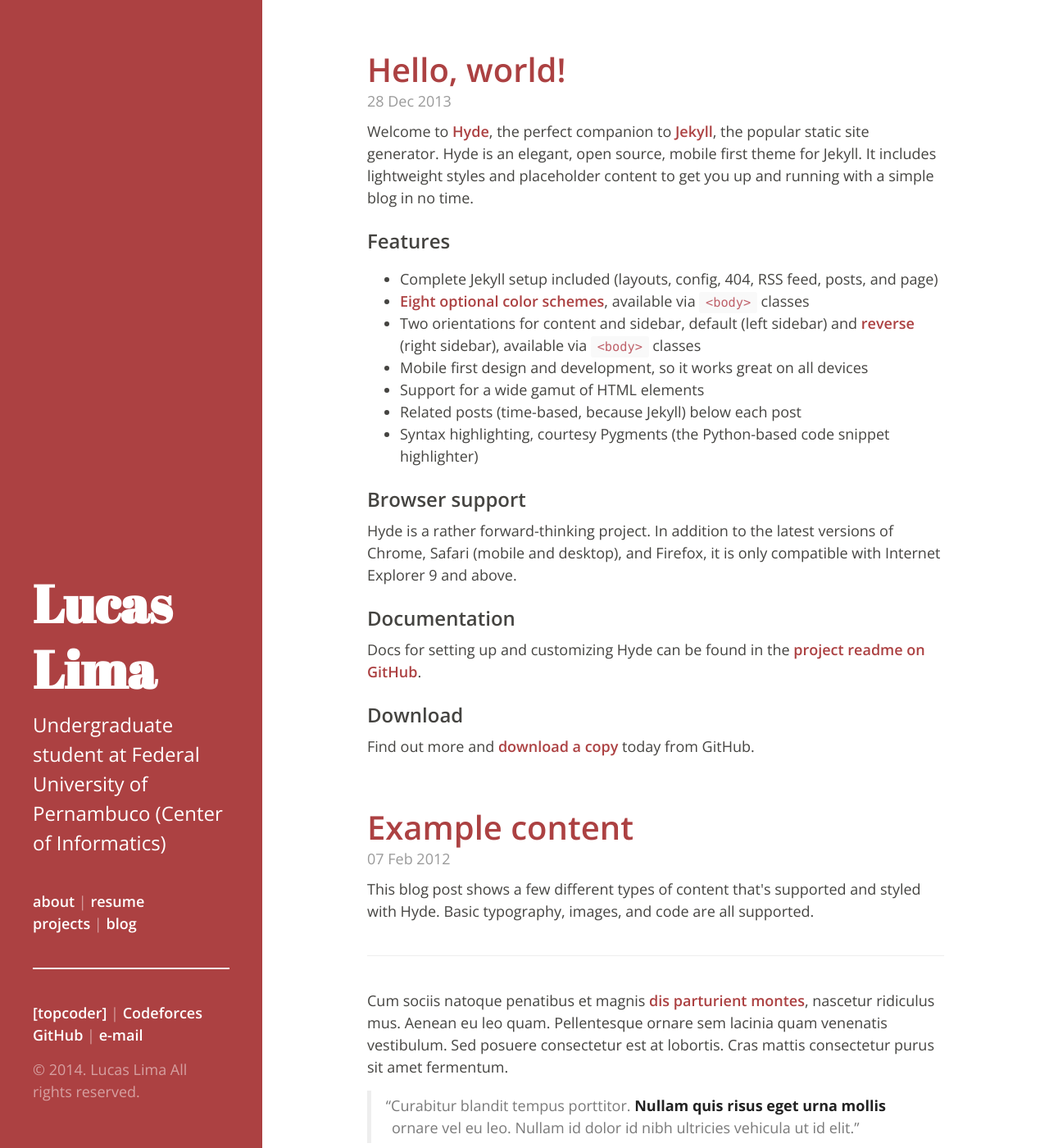
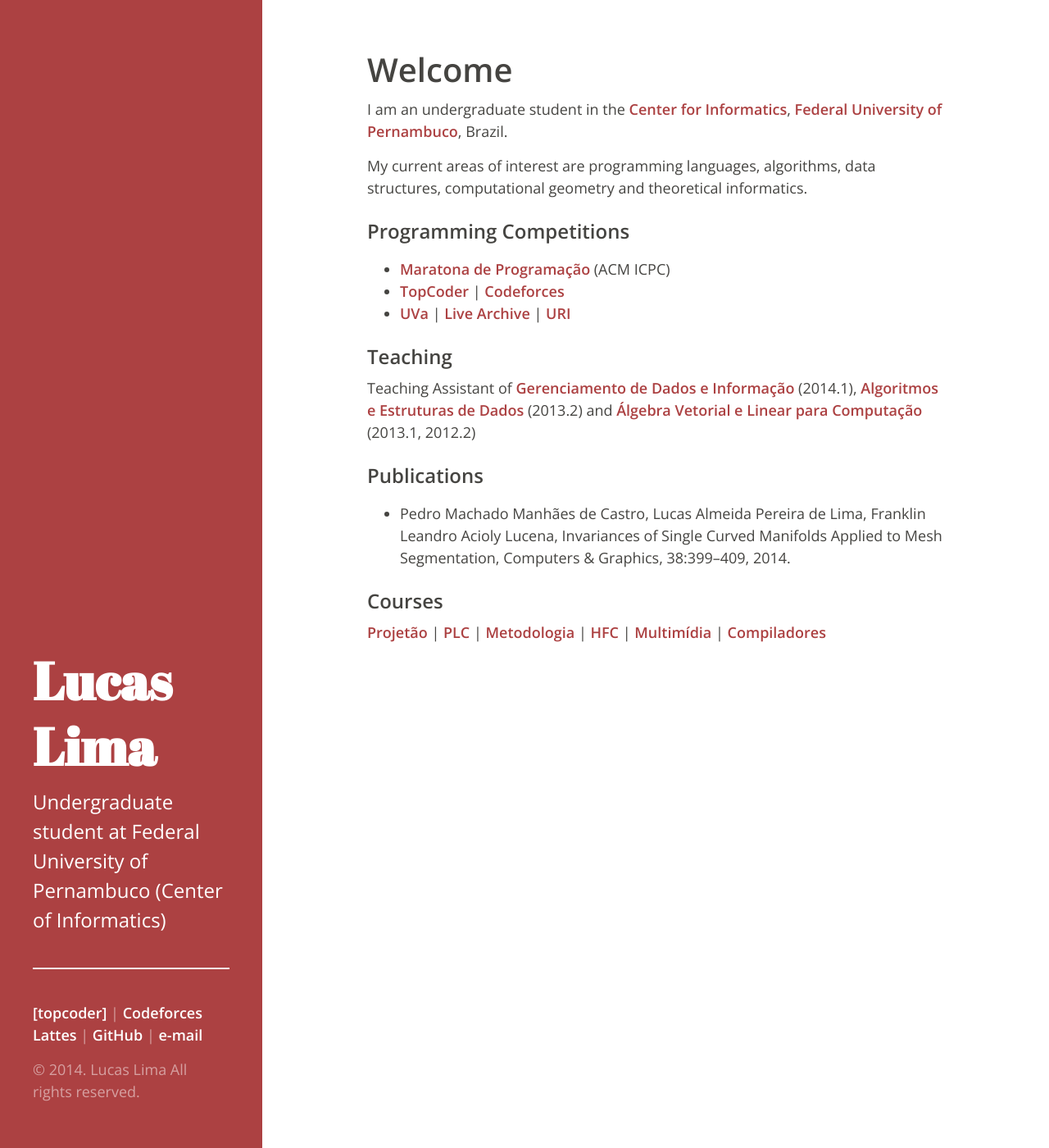
Before and after one commit to lapl/lapl.github.io, a Jekyll site: the page index.html, which Jekyll copies as it is, in a window 1280 px wide and 1400 px high. Shown: the whole window at 82% size. Built offline with Jekyll 4.4.1, drawn with Linux system fonts in a browser that asks for light colours; Markdown is read by kramdown in place of the engine named in the settings; some of the changed text lies outside the part shown.

Commit message:
more information

```diff
--- a/index.html
+++ b/index.html
@@ -33,19 +33,20 @@
 
         <div class="colophon">
           <ul class="colophon-links">
-            <li>
-              <a href="/">about</a> |
+            <!-- <li>
+              <a href="/">about</a>
               <a href="/resume/">resume</a>
             </li>
-            <li>
-              <a href="/projects/">projects</a> |
-              <a href="/blog/">blog</a>
+            <li> -->
+              <!-- <a href="/projects/">projects</a> |  -->
+             <!--  <a href="/blog/">blog</a> -->
             </li>
             <hr>
             <li>
               <a href="http://community.topcoder.com/tc?module=MemberProfile&cr=23089721">[topcoder]</a> |
               <a href="http://codeforces.com/profile/lucaslima">Codeforces</a>
               <li/>
+              <a href="http://lattes.cnpq.br/3724038256176181">Lattes</a> |
               <a href="https://github.com/lapl">GitHub</a> |
               <a href="mailto:lapl@cin.ufpe.br">e-mail</a>
           </ul>
@@ -59,140 +60,33 @@
 
   <div class="post">
     <h1>
-      <a href="/2013/12/28/hello-world/">
-        Hello, world!
-      </a>
+        Welcome
     </h1>
 
-    <span class="post-date">28 Dec 2013</span>
+    <p>I am an undergraduate student in the <a href="http://www.cin.ufpe.br">Center for Informatics</a>, <a href="http://www.ufpe.br"> Federal University of Pernambuco</a>, Brazil. </p>
 
-    <p>Welcome to <a href="http://andhyde.com">Hyde</a>, the perfect companion to <a href="http://jekyllrb.com">Jekyll</a>, the popular static site generator. Hyde is an elegant, open source, mobile first theme for Jekyll. It includes lightweight styles and placeholder content to get you up and running with a simple blog in no time.</p>
+    <p> My current areas of interest are programming languages, algorithms, data structures, computational geometry and theoretical informatics.</p>
 
-<h3>Features</h3>
+    <h3>Programming Competitions</h3>
 
-<ul>
-<li>Complete Jekyll setup included (layouts, config, 404, RSS feed, posts, and page)</li>
-<li><a href="https://github.com/mdo/hyde#themes">Eight optional color schemes</a>, available via <code>&lt;body&gt;</code> classes</li>
-<li>Two orientations for content and sidebar, default (left sidebar) and <a href="https://github.com/mdo/hyde#reverse-layout">reverse</a> (right sidebar), available via <code>&lt;body&gt;</code> classes</li>
-<li>Mobile first design and development, so it works great on all devices</li>
-<li>Support for a wide gamut of HTML elements</li>
-<li>Related posts (time-based, because Jekyll) below each post</li>
-<li>Syntax highlighting, courtesy Pygments (the Python-based code snippet highlighter)</li>
-</ul>
+    <ul>
+        <li> <a href = "http://maratona.cin.ufpe.br/" > Maratona de Programação </a> (ACM ICPC) </li>
+        <li> <a href="http://community.topcoder.com/tc?module=MemberProfile&cr=23089721"> TopCoder </a> | <a href="http://codeforces.com/profile/lucaslima">Codeforces</a>
+        <li> <a href="http://uhunt.felix-halim.net/id/148413"> UVa </a> | <a href="https://icpcarchive.ecs.baylor.edu/index.php?option=onlinejudge&page=show_authorstats&userid=34777"> Live Archive </a> | <a href="http://www.urionlinejudge.com.br/judge/en/profile/12611"> URI </a> </li>
 
+    </ul>
 
-<h3>Browser support</h3>
+<h3>Teaching</h3>
 
-<p>Hyde is a rather forward-thinking project. In addition to the latest versions of Chrome, Safari (mobile and desktop), and Firefox, it is only compatible with Internet Explorer 9 and above.</p>
+    Teaching Assistant of <a href = "http://cin.ufpe.br/~if685/"> Gerenciamento de Dados e Informação </a> (2014.1), <a href = "http://cin.ufpe.br/~if672/"> Algoritmos e Estruturas de Dados </a> (2013.2) and <a href = "http://cin.ufpe.br/~ma531/"> Álgebra Vetorial e Linear para Computação </a> (2013.1, 2012.2)
 
-<h3>Documentation</h3>
+<h3> Publications </h3>
+    <ul>
+        <li> Pedro Machado Manhães de Castro, Lucas Almeida Pereira de Lima, Franklin Leandro Acioly Lucena, Invariances of Single Curved Manifolds Applied to Mesh Segmentation, Computers & Graphics, 38:399–409, 2014. </li>
+    </ul>
 
-<p>Docs for setting up and customizing Hyde can be found in the <a href="https://github.com/mdo/hyde#readme">project readme on GitHub</a>.</p>
-
-<h3>Download</h3>
-
-<p>Find out more and <a href="https://github.com/mdo/hyde">download a copy</a> today from GitHub.</p>
-
-  </div>
-
-  <div class="post">
-    <h1>
-      <a href="/2012/02/07/example-content/">
-        Example content
-      </a>
-    </h1>
-
-    <span class="post-date">07 Feb 2012</span>
-
-    <p>This blog post shows a few different types of content that's supported and styled with Hyde. Basic typography, images, and code are all supported.</p>
-
-<hr />
-
-<p>Cum sociis natoque penatibus et magnis <a href="#">dis parturient montes</a>, nascetur ridiculus mus. Aenean eu leo quam. Pellentesque ornare sem lacinia quam venenatis vestibulum. Sed posuere consectetur est at lobortis. Cras mattis consectetur purus sit amet fermentum.</p>
-
-<blockquote><p>Curabitur blandit tempus porttitor. <strong>Nullam quis risus eget urna mollis</strong> ornare vel eu leo. Nullam id dolor id nibh ultricies vehicula ut id elit.</p></blockquote>
-
-<p>Etiam porta <em>sem malesuada magna</em> mollis euismod. Cras mattis consectetur purus sit amet fermentum. Aenean lacinia bibendum nulla sed consectetur.</p>
-
-<h2>Heading</h2>
-
-<p>Vivamus sagittis lacus vel augue laoreet rutrum faucibus dolor auctor. Duis mollis, est non commodo luctus, nisi erat porttitor ligula, eget lacinia odio sem nec elit. Morbi leo risus, porta ac consectetur ac, vestibulum at eros.</p>
-
-<h3>Sub-heading</h3>
-
-<p>Cum sociis natoque penatibus et magnis dis parturient montes, nascetur ridiculus mus.</p>
-
-<div class="highlight"><pre><code class="js"><span class="c1">// Example can be run directly in your JavaScript console</span>
-
-<span class="c1">// Create a function that takes two arguments and returns the sum of those arguments</span>
-<span class="kd">var</span> <span class="nx">adder</span> <span class="o">=</span> <span class="k">new</span> <span class="nb">Function</span><span class="p">(</span><span class="s2">&quot;a&quot;</span><span class="p">,</span> <span class="s2">&quot;b&quot;</span><span class="p">,</span> <span class="s2">&quot;return a + b&quot;</span><span class="p">);</span>
-
-<span class="c1">// Call the function</span>
-<span class="nx">adder</span><span class="p">(</span><span class="mi">2</span><span class="p">,</span> <span class="mi">6</span><span class="p">);</span>
-<span class="c1">// &gt; 8</span>
-</code></pre></div>
-
-
-<p>Aenean lacinia bibendum nulla sed consectetur. Etiam porta sem malesuada magna mollis euismod. Fusce dapibus, tellus ac cursus commodo, tortor mauris condimentum nibh, ut fermentum massa.</p>
-
-<h3>Sub-heading</h3>
-
-<p>Cum sociis natoque penatibus et magnis dis parturient montes, nascetur ridiculus mus. Aenean lacinia bibendum nulla sed consectetur. Etiam porta sem malesuada magna mollis euismod. Fusce dapibus, tellus ac cursus commodo, tortor mauris condimentum nibh, ut fermentum massa justo sit amet risus.</p>
-
-<ul>
-<li>Praesent commodo cursus magna, vel scelerisque nisl consectetur et.</li>
-<li>Donec id elit non mi porta gravida at eget metus.</li>
-<li>Nulla vitae elit libero, a pharetra augue.</li>
-</ul>
-
-
-<p>Donec ullamcorper nulla non metus auctor fringilla. Nulla vitae elit libero, a pharetra augue.</p>
-
-<ol>
-<li>Vestibulum id ligula porta felis euismod semper.</li>
-<li>Cum sociis natoque penatibus et magnis dis parturient montes, nascetur ridiculus mus.</li>
-<li>Maecenas sed diam eget risus varius blandit sit amet non magna.</li>
-</ol>
-
-
-<p>Cras mattis consectetur purus sit amet fermentum. Sed posuere consectetur est at lobortis.</p>
-
-<hr />
-
-<p>Want to see something else added? <a href="https://github.com/mdo/hyde/issues/new">Open an issue.</a></p>
-
-  </div>
-
-  <div class="post">
-    <h1>
-      <a href="/2012/02/06/whats-jekyll/">
-        What's Jekyll?
-      </a>
-    </h1>
-
-    <span class="post-date">06 Feb 2012</span>
-
-    <p><a href="http://jekyllrb.com">Jekyll</a> is a static site generator, an open-source tool for creating simple yet powerful websites of all shapes and sizes. From <a href="https://github.com/mojombo/jekyll/blob/master/README.markdown">the project's readme</a>:</p>
-
-<blockquote><p>Jekyll is a simple, blog aware, static site generator. It takes a template directory [...] and spits out a complete, static website suitable for serving with Apache or your favorite web server. This is also the engine behind GitHub Pages, which you can use to host your project’s page or blog right here from GitHub.</p></blockquote>
-
-<p>It's an immensely useful tool and one we encourage you to use here with Hyde.</p>
-
-<p>Find out more by <a href="https://github.com/mojombo/jekyll">visiting the project on GitHub</a>.</p>
-
-  </div>
-
-</div>
-
-<!-- Pagination links -->
-<div class="pagination">
-
-    <span class="next">Older</span>
-
-
-    <span class="previous">Newer</span>
-
-</div>
+<h3>Courses</h3>
+        <a href="https://sites.google.com/site/projetaoif683/">Projetão</a> | <a href="https://sites.google.com/a/cin.ufpe.br/if686/">PLC</a> | <a href="http://www.cin.ufpe.br/~if676/">Metodologia</a> | <a href="http://img0.liveinternet.ru/images/attach/c/5//3970/3970473_sprite198.swf">HFC</a> | <a href="http://www.cin.ufpe.br/~if687/">Multimídia</a> | <a href="https://sites.google.com/a/cin.ufpe.br/if688/">Compiladores</a>
 
     </div>
 
```
